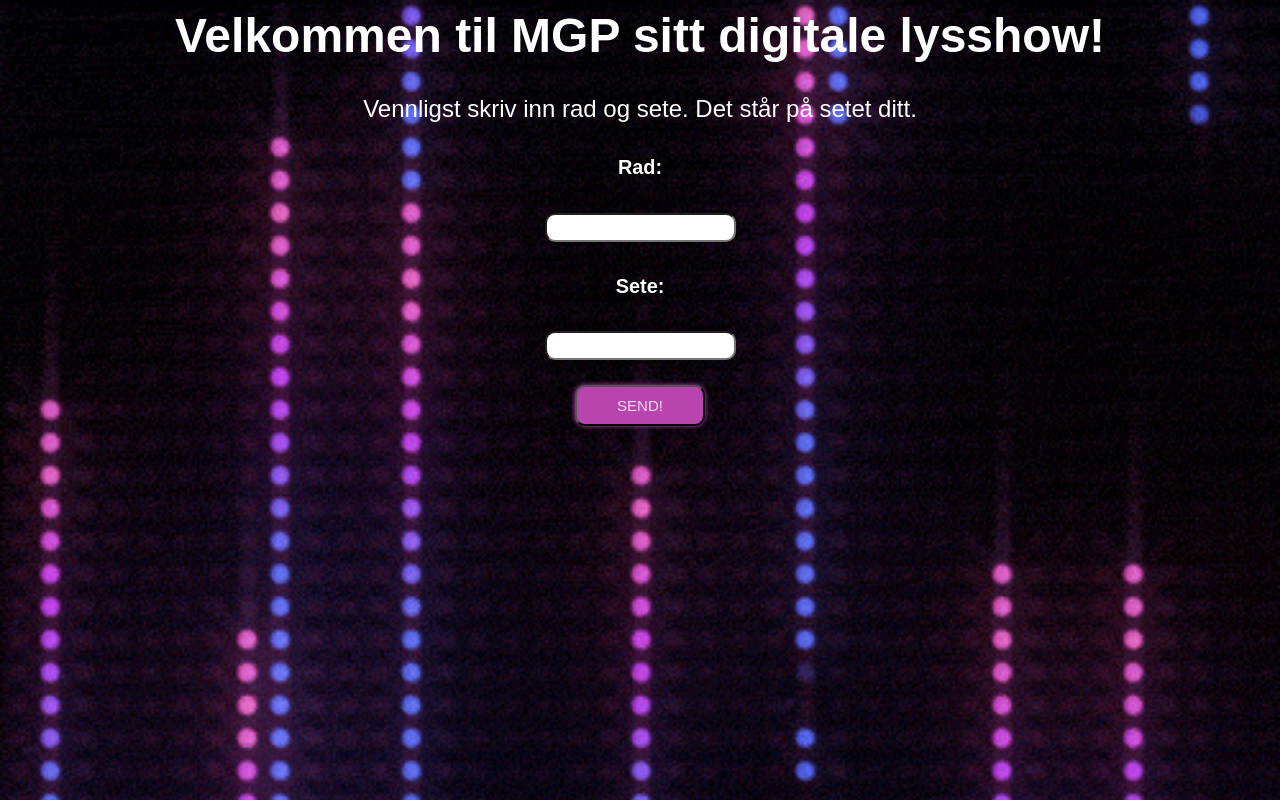
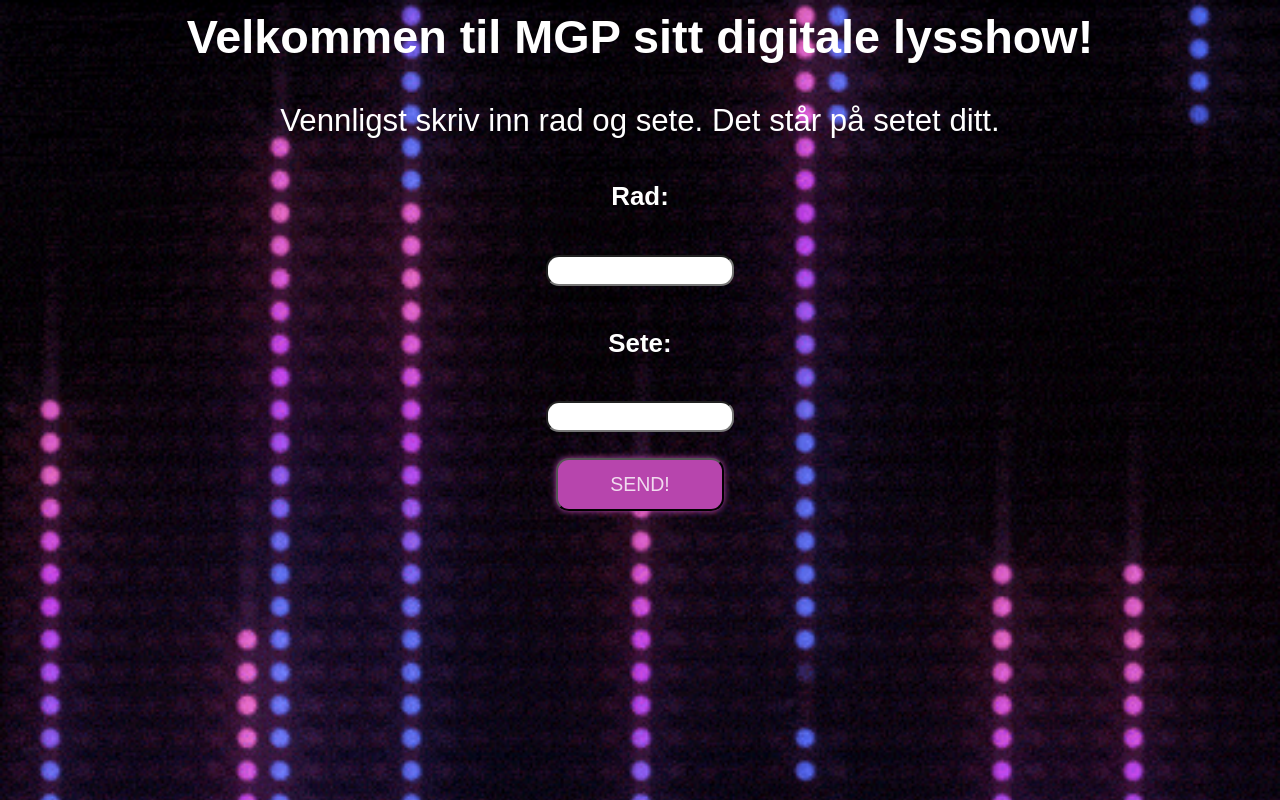
Before and after one commit to JStoresund/fireflies, a Flask app: page / in a window 1280 px wide. Run offline with Flask 2, Linux system fonts and the light colour scheme.

Commit message:
Minor fixes to client code

```diff
--- a/main.py
+++ b/main.py
@@ -42,10 +42,10 @@ def send_data(data):
     if len(connectedUsers)==0:
         return
     for id, pos in connectedUsers.items():  # Iterate over each user
+        index = posToIndex(pos["rad"], pos["sete"])
+        if prev_data[index:index+3] == data[index:index+3]:
+            continue
         try:
-            index = posToIndex(pos["rad"], pos["sete"])
-            if prev_data[index:index+3] == data[index:index+3]:
-                continue
             color = getRGBString(data[index: index+3])
             socketio.emit("update:color", color, room=id)
         except IndexError:
@@ -69,7 +69,8 @@ def add_user(radNummer, seteNummer):
 @socketio.on("disconnect")  # Function called when user disconnects (e.g closes browser)
 def remove_user():
     del connectedUsers[request.sid]
-    print("User removed")
+    print("User disconnected")
+    print(f"Amount of poeple connected: {len(connectedUsers)}")
 
 artnet_server = StupidArtnetServer()
 listener = artnet_server.register_listener(universe=0, callback_function=send_data)
--- a/static/css/style.css
+++ b/static/css/style.css
@@ -3,8 +3,8 @@ body{
     background-repeat: no-repeat;
     background-attachment: fixed;
     background-size: cover;
-    /* background-color: white; */
     text-align: center;
+    zoom: 130%;
 }
 
 .p1 {
@@ -12,10 +12,13 @@ body{
     color: white;
 }
 
-
 input {
     padding: 5px;
     border-radius: 10px;
+    font-size: 80%;
+    width: 15%;
+    height: 4%;
+    text-align: center;
 }
 
 #ErrorMessage {
@@ -23,7 +26,6 @@ input {
 }
 
 .button {
-
     text-decoration: none;
     color: rgba(255, 255, 255, 0.8);
     background: rgb(108, 64, 141);
@@ -35,17 +37,8 @@ input {
     text-transform: uppercase;
     transition: all 0.2s ease-in-out;
     animation: glowing 2000ms infinite;
+}
 
-    /*
-    background-color: purple;
-    border-color: lightpink;
-    margin: 2%;
-    width: 10%;
-    padding: 5px;
-    border-radius: 25px;
-    */
-
-}
 @keyframes glowing {
     0% {
       background-color: pink;
--- a/templates/hjem.html
+++ b/templates/hjem.html
@@ -19,7 +19,7 @@
                 document.getElementById("ErrorMessage").innerText="Input må være tall!";
             }
             else if (radNummer > antallRader || radNummer < 0 || seteNummer > antallSeter || seteNummer < 0) {
-                document.getElementById("ErrorMessage").innerText="Denne passen finnes ikke";
+                document.getElementById("ErrorMessage").innerText="Denne plassen finnes ikke";
             }
             else {
                 document.getElementById("ErrorMessage").innerText="";
@@ -32,14 +32,14 @@
 
     <body>
         <font size = "5">
-        <h1 class="p1">Velkommen til MGP sitt digitale lysshow!</h1>
+        <h2 class="p1">Velkommen til MGP sitt digitale lysshow!</h2>
 
         <p class="p1">Vennligst skriv inn rad og sete. Det står på setet ditt.</p>
 
         <h5 class="p1"> Rad: </h5>
-        <input id="rad">
+        <input id="rad" type="number" pattern="[0-9]*" inputmode="numeric">
         <h5 class="p1"> Sete: </h5>
-        <input id="sete">
+        <input id="sete" type="number" pattern="[0-9]*" inputmode="numeric">
         <br>
 
         <button onclick="buttonClicked()" href="" class="button">Send!</button>
```
Also changed, not shown: websocket.html (+17 -1 lines).
